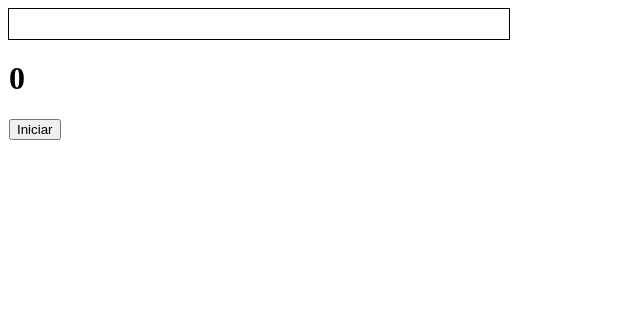
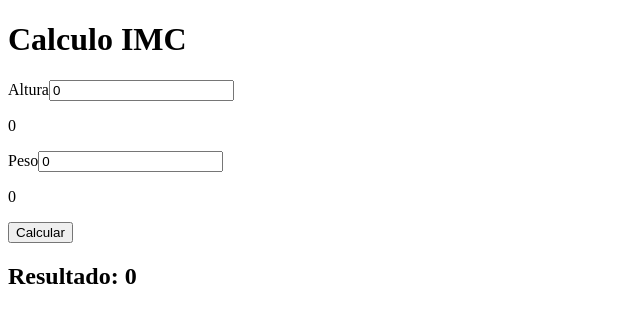
Before and after one commit to HenriqueSombrio/Projeto-VueJs-PWEB, a Vue app: page / in a window 1280 px wide. Shown: the top 322 px of the page, without its empty margins (0-640 px from the left). Built offline with nearby package versions, Linux system fonts and the light colour scheme.

Commit message:
Exercício calculo IMC

```diff
--- a/src/App.vue
+++ b/src/App.vue
@@ -1,10 +1,21 @@
 <template>
-  <div style="height: 30px; width: 500px; border: 1px solid black">
-    <div :style="meuEstilo" />
-    <div>
-      <h1>{{contador}}</h1>
-      <button type="button" v-on:click=inicia>Iniciar</button>
-    </div>
+  <h1>Calculo IMC</h1>
+  <div>
+    <form action="">
+      <div>
+        <label for="">Altura</label>
+        <input type="text" v-model="altura"/>
+        <p>{{altura}}</p>
+        <label for="">Peso</label>
+        <input type="tel" v-model="peso"/>
+        <p>{{peso}}</p>
+        <button type="button" v-on:click="calculaImc(altura, peso)">Calcular</button>
+      </div>
+    </form>
+  </div>
+  <div>
+    <h2>Resultado: {{resultado}}</h2>
+    <p>{{message}}</p>
   </div>
 </template>
 
@@ -12,33 +23,24 @@
 export default {
   data: function () {
     return {
-      contador: 0,
-      cor: 'red',
-      altura: 100,
-      largura: 10
+      resultado: 0,
+      altura: 0,
+      peso: 0,
+      message: ''
     };
   },
-  watch: {
-    contador() {
-      setTimeout(() => {
-        if(this.contador < 100){
-          this.contador++;
-        }
-      }, 1000);
-    },
-  },
-  methods:{
-    inicia(){
-      this.contador ++;
-    }
-  },
-  computed: {
-    meuEstilo(){
-      return{
-        backgroundColor: this.cor,
-        width: this.contador + '%',
-        height: this.altura + '%'
+  methods: {
+    calculaImc(altura, peso) {
+      let result = this.resultado
+      result = (peso/(altura*altura));
+      if(result < 18.5){
+        this.message = 'Você está abaixo do peso!'
+      } else if (result >= 18.5 && result <= 24.8) {
+        this.message = 'Você está no peso ideal!'
+      }else if (result > 24.8) {
+        this.message = 'Você está acima do peso!'
       }
+      return this.resultado = result.toFixed(1);
     }
   }
 };
```
Also changed, not shown: src/ExercicioBarra.vue (added, +48 -0 lines).
